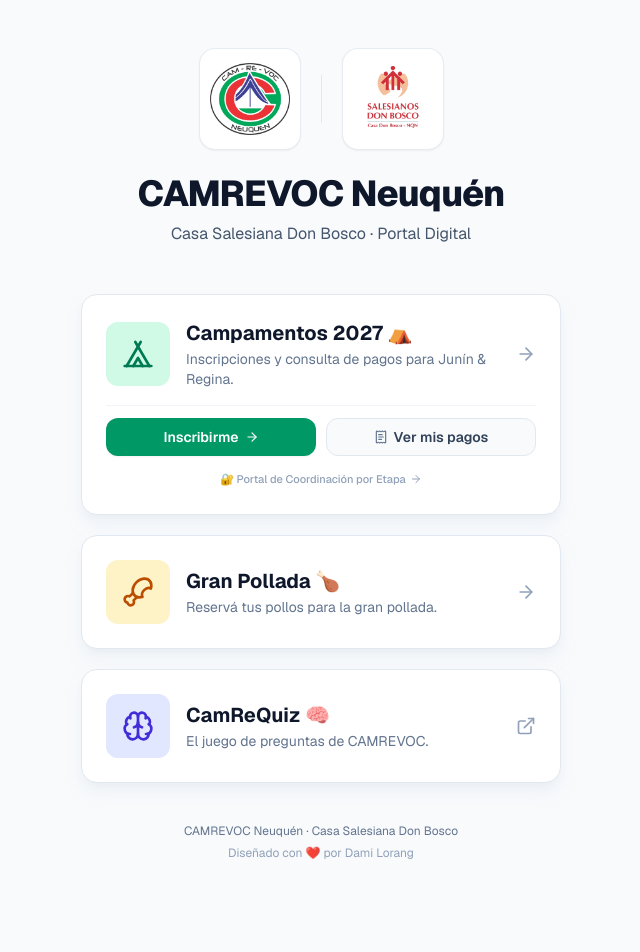
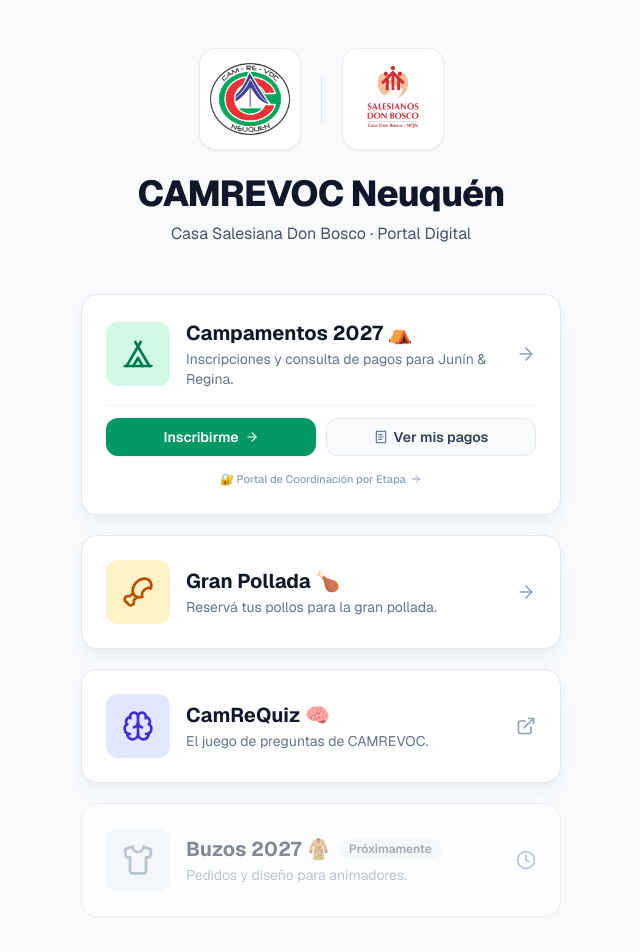
Before and after one commit to DLorangg/camrevoc-pollos, a Next.js app: page / in a window 1280 px wide. Shown: the top 952 px of the page, without its empty margins (319-959 px from the left). Before the commit the page ends 893 px from the top, so only its background shows below. Built offline with nearby package versions, Linux system fonts and the light colour scheme.

Commit message:
Proximamente buzos

```diff
--- a/src/app/page.tsx
+++ b/src/app/page.tsx
@@ -7,6 +7,8 @@
   Tent,
   ReceiptText,
   Brain,
+  Shirt,
+  Clock,
 } from "lucide-react";
 
 export default function LandingPage() {
@@ -139,6 +141,31 @@
           </div>
           <ExternalLink className="h-5 w-5 shrink-0 text-slate-400 transition-transform group-hover:translate-x-0.5 group-hover:-translate-y-0.5 group-hover:text-indigo-600" />
         </a>
+
+        {/* Buzos 2027 — Próximamente */}
+        <div
+          aria-disabled="true"
+          title="Próximamente disponible"
+          className="flex items-center gap-4 rounded-2xl border border-slate-200 bg-white p-5 opacity-60 shadow-xs select-none sm:p-6"
+        >
+          <div className="flex h-14 w-14 shrink-0 items-center justify-center rounded-xl bg-slate-100 text-slate-400 sm:h-16 sm:w-16">
+            <Shirt className="h-7 w-7 sm:h-8 sm:w-8" />
+          </div>
+          <div className="flex-1 min-w-0">
+            <div className="flex items-center gap-2">
+              <h2 className="text-lg font-bold text-slate-700 sm:text-xl">
+                Buzos 2027 🧥
+              </h2>
+              <span className="rounded-full bg-slate-100 px-2.5 py-0.5 text-xs font-semibold text-slate-500">
+                Próximamente
+              </span>
+            </div>
+            <p className="mt-0.5 text-sm text-slate-400">
+              Pedidos y diseño para animadores.
+            </p>
+          </div>
+          <Clock className="h-5 w-5 shrink-0 text-slate-400" />
+        </div>
       </main>
 
       {/* Footer */}
```
